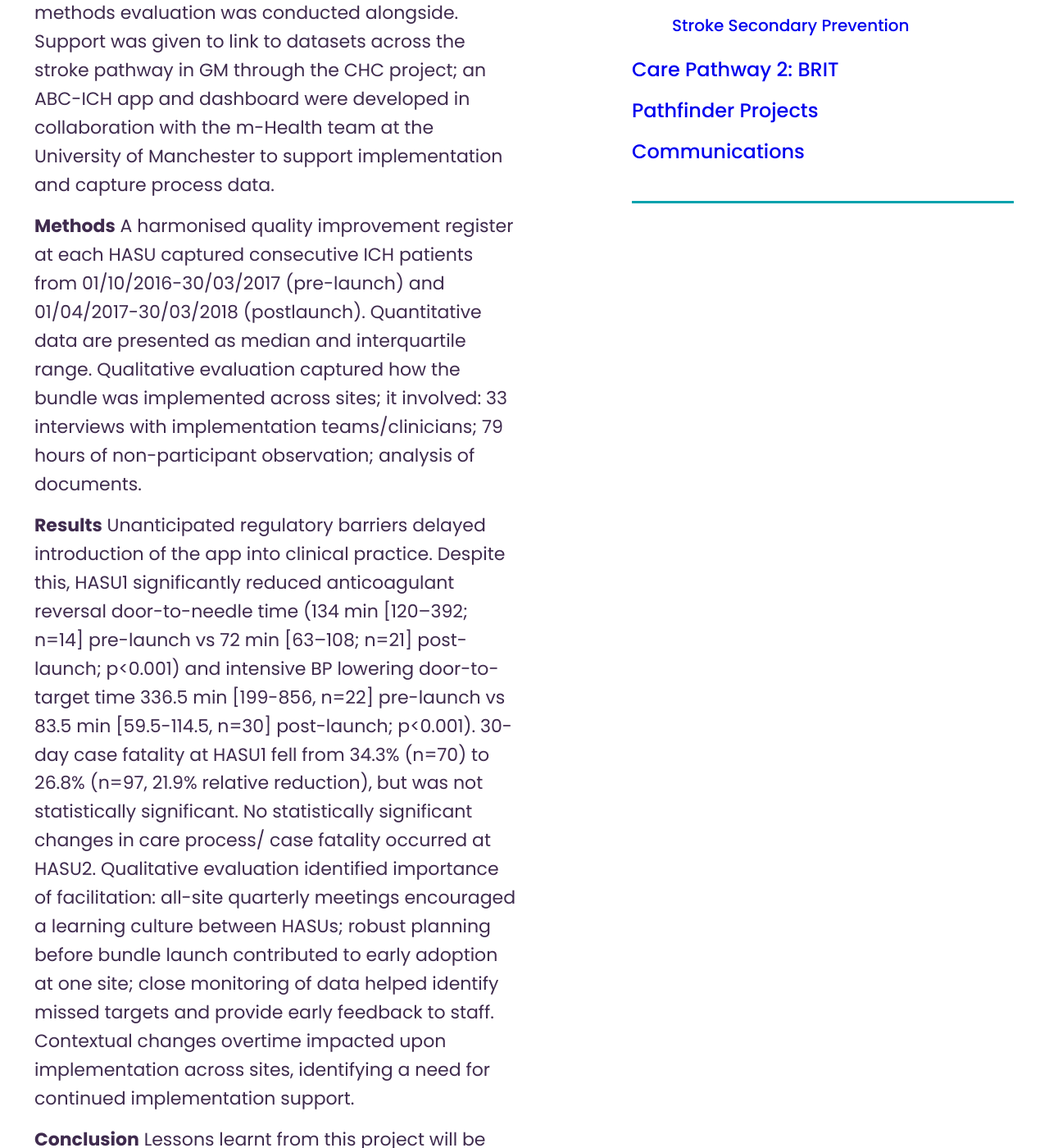
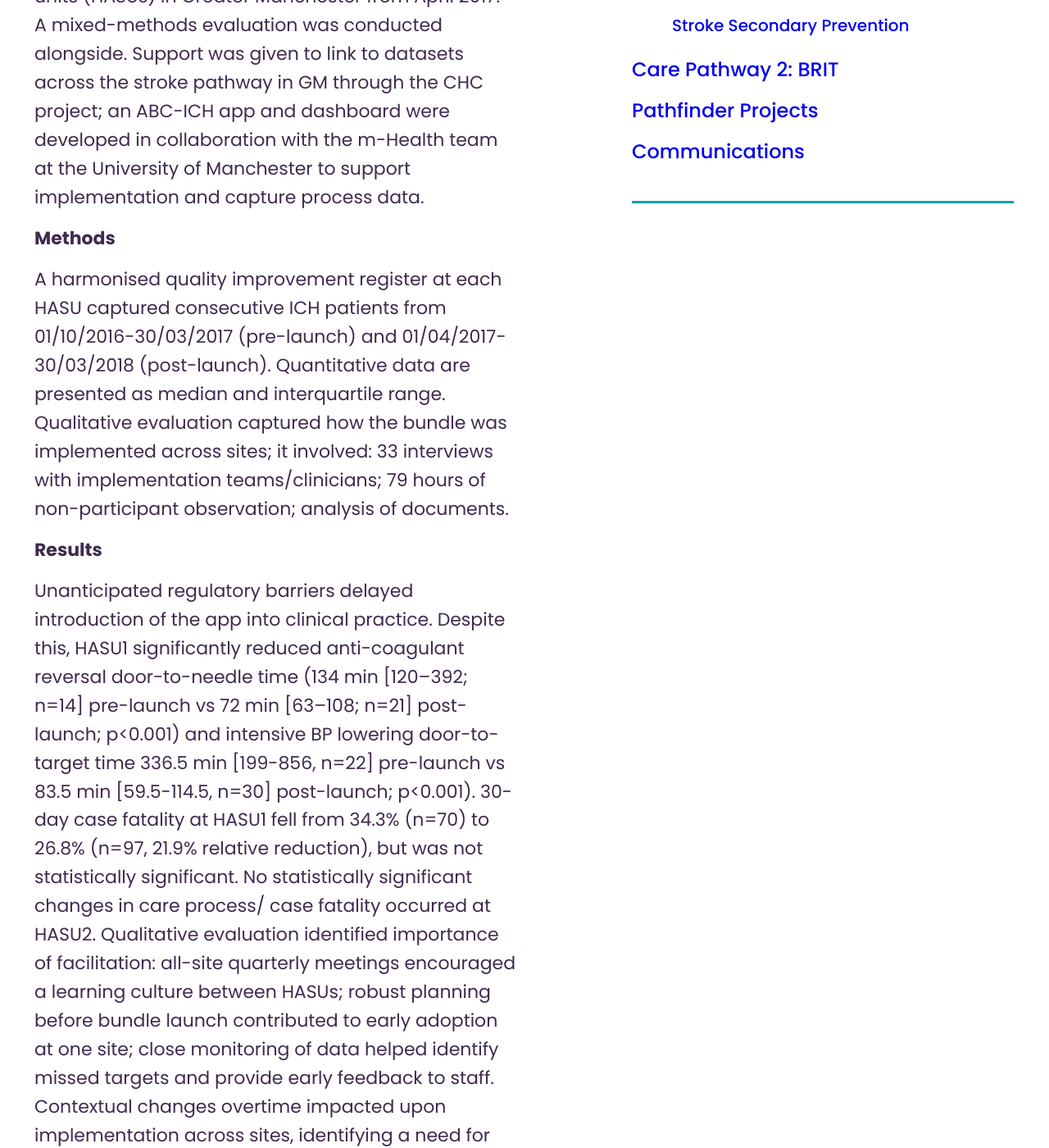
Before and after one commit to connectedhealthcities/connectedhealthcities, a Jekyll site: the page built from greater-manchester/care-pathway-1-building-lhs-for-stroke/abc-ich-care-bundle.md, in a window 1280 px wide and 1400 px high, scrolled down 808 px. Shown: the whole window at 82% size. Built offline with Jekyll 4.4.1, drawn with Linux system fonts in a browser that asks for light colours; our own code applies the rules of GitHub Pages for plain Markdown files; some of the changed text lies outside the part shown.

Commit message:
Update abc-ich-care-bundle.md

```diff
--- a/greater-manchester/care-pathway-1-building-lhs-for-stroke/abc-ich-care-bundle.md
+++ b/greater-manchester/care-pathway-1-building-lhs-for-stroke/abc-ich-care-bundle.md
@@ -10,13 +10,17 @@ resources:
 ---
 
 **Introduction**
+
 The ‘ABC’ care bundle for intracerebral haemorrhage (ICH) was developed and implemented at Salford Royal Hospital and reduced 30-day case fatality in 2015-2016 by 35%. Implementation of the bundle was scaled out across the two other hyperacute stroke units (HASUs) in Greater Manchester from April 2017. A mixed-methods evaluation was conducted alongside. Support was given to link to datasets across the stroke pathway in GM through the CHC project; an ABC-ICH app and dashboard were developed in collaboration with the m-Health team at the University of Manchester to support implementation and capture process data.
 
 **Methods**
-A harmonised quality improvement register at each HASU captured consecutive ICH patients from 01/10/2016-30/03/2017 (pre-launch) and 01/04/2017-30/03/2018 (postlaunch). Quantitative data are presented as median and interquartile range. Qualitative evaluation captured how the bundle was implemented across sites; it involved: 33 interviews with implementation teams/clinicians; 79 hours of non-participant observation; analysis of documents.
+
+A harmonised quality improvement register at each HASU captured consecutive ICH patients from 01/10/2016-30/03/2017 (pre-launch) and 01/04/2017-30/03/2018 (post-launch). Quantitative data are presented as median and interquartile range. Qualitative evaluation captured how the bundle was implemented across sites; it involved: 33 interviews with implementation teams/clinicians; 79 hours of non-participant observation; analysis of documents.
 
 **Results**
-Unanticipated regulatory barriers delayed introduction of the app into clinical practice. Despite this, HASU1 significantly reduced anticoagulant reversal door-to-needle time (134 min [120–392; n=14] pre-launch vs 72 min [63–108; n=21] post-launch; p<0.001) and intensive BP lowering door-to-target time 336.5 min [199-856, n=22] pre-launch vs 83.5 min [59.5-114.5, n=30] post-launch; p<0.001). 30-day case fatality at HASU1 fell from 34.3% (n=70) to 26.8% (n=97, 21.9% relative reduction), but was not statistically significant. No statistically significant changes in care process/ case fatality occurred at HASU2. Qualitative evaluation identified importance of facilitation: all-site quarterly meetings encouraged a learning culture between HASUs; robust planning before bundle launch contributed to early adoption at one site; close monitoring of data helped identify missed targets and provide early feedback to staff. Contextual changes overtime impacted upon implementation across sites, identifying a need for continued implementation support.
+
+Unanticipated regulatory barriers delayed introduction of the app into clinical practice. Despite this, HASU1 significantly reduced anti-coagulant reversal door-to-needle time (134 min [120–392; n=14] pre-launch vs 72 min [63–108; n=21] post-launch; p<0.001) and intensive BP lowering door-to-target time 336.5 min [199-856, n=22] pre-launch vs 83.5 min [59.5-114.5, n=30] post-launch; p<0.001). 30-day case fatality at HASU1 fell from 34.3% (n=70) to 26.8% (n=97, 21.9% relative reduction), but was not statistically significant. No statistically significant changes in care process/ case fatality occurred at HASU2. Qualitative evaluation identified importance of facilitation: all-site quarterly meetings encouraged a learning culture between HASUs; robust planning before bundle launch contributed to early adoption at one site; close monitoring of data helped identify missed targets and provide early feedback to staff. Contextual changes overtime impacted upon implementation across sites, identifying a need for continued implementation support.
 
 **Conclusion**
+
 Lessons learnt from this project will be used to support an implementation strategy to test bundle in other areas outside of GM and to develop v.2 of the app and dashboard.
```
